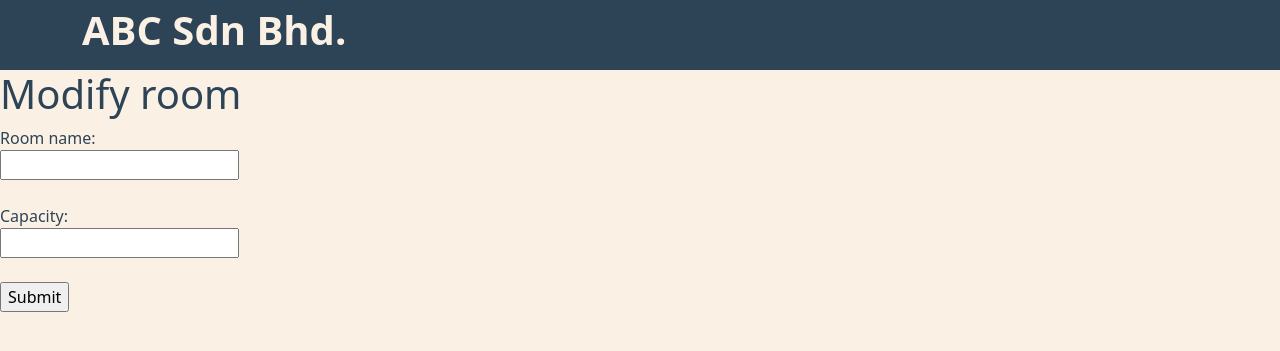
After one commit to danieltok2003/ABCLoginPage, a Django app: template roomBooking/templates/modifyRoom.html in a window 1280 px wide. The commit adds this page. Shown: the top 351 px of the page. Run offline with Django 3.2, Linux system fonts and the light colour scheme; the template is opened without the code that fills it, so the values that code supplies are empty.

Commit message:
added room modification capaility

```diff
--- a/roomBooking/roomBooking/urls.py
+++ b/roomBooking/roomBooking/urls.py
@@ -25,5 +25,6 @@ urlpatterns = [
     path("rooms/", include("rooms.urls")),
     path("accounts/", include("django.contrib.auth.urls")),
     path('', setupHomePage, name='home'),
+
     # path('', TemplateView.as_view(template_name='home.html'), name='home'),
 ]
--- a/roomBooking/rooms/urls.py
+++ b/roomBooking/rooms/urls.py
@@ -1,8 +1,10 @@
 from django.urls import path
-from .views import createRoomView, deleteRoomView, getRooms
+from .views import createRoomView, deleteRoomView, modifyRooms, updateRoom
 
 urlpatterns = [
     path("createRoom/", createRoomView, name="createRoom"),
     path("deleteRoom/", deleteRoomView, name="deleteRoom"),
+    path("modify/<int:id>", modifyRooms, name="modifyRoom"),
+    path("modify/updateRoom/<int:id>", updateRoom, name="updateRoom")
     # path("home/", getRooms, name="getRoom") # will be rooms/home
 ]
--- a/roomBooking/templates/home.html
+++ b/roomBooking/templates/home.html
@@ -114,12 +114,12 @@
                     <table class="dataTable">
                         <tr style="font-weight:bold">
                             <th>User name</th>
-                            <th>Delete user</th>
+                            <!-- <th>Delete user</th> -->
                         </tr>
                         {% for user in users %}
                         <tr>
                             <td>{{user.username}}</td>
-                            <td><i class="bi bi-x-octagon" style='color:red'></i></td>
+                            <!-- <td><i class="bi bi-x-octagon" style='color:red'></i></td> -->
                         {% endfor %}
                         </tr>
                     </table>
@@ -140,7 +140,7 @@
                             <tr>
                                 <td>{{room.roomName}}</td>
                                 <td>{{room.capacity}}</td>
-                                <td><i class="bi bi-pencil" style="color:white"></i></td>
+                                <td><a href="rooms/modify/{{room.id}}"><i class="bi bi-pencil" style="color:white"></i></a></td>
                                 <td><i class="bi bi-x-octagon" style='color:red'></i></td>
                             </tr>
                         {% endfor %}
--- /dev/null
+++ b/roomBooking/templates/modifyRoom.html
@@ -0,0 +1,18 @@
+{% extends 'base.html' %}
+
+{% block title %} Modify room {% endblock %}
+
+{% block content %}
+    <h1>Modify room</h1>
+    <form action="updateRoom/{{ room.id }}" method="post">
+        {% csrf_token %}
+        Room name: <br>
+        <input name="roomName" value="{{ room.roomName}}">
+        <br><br>
+        Capacity: <br>
+        <input name="capacity" value ="{{ room.capacity}}">
+        <br><br>
+        <input type="submit" value="Submit">
+
+    </form>
+{% endblock %}
```
Also changed, not shown: roomBooking/rooms/views.py (+16 -0 lines), roomBooking/db.sqlite3.
